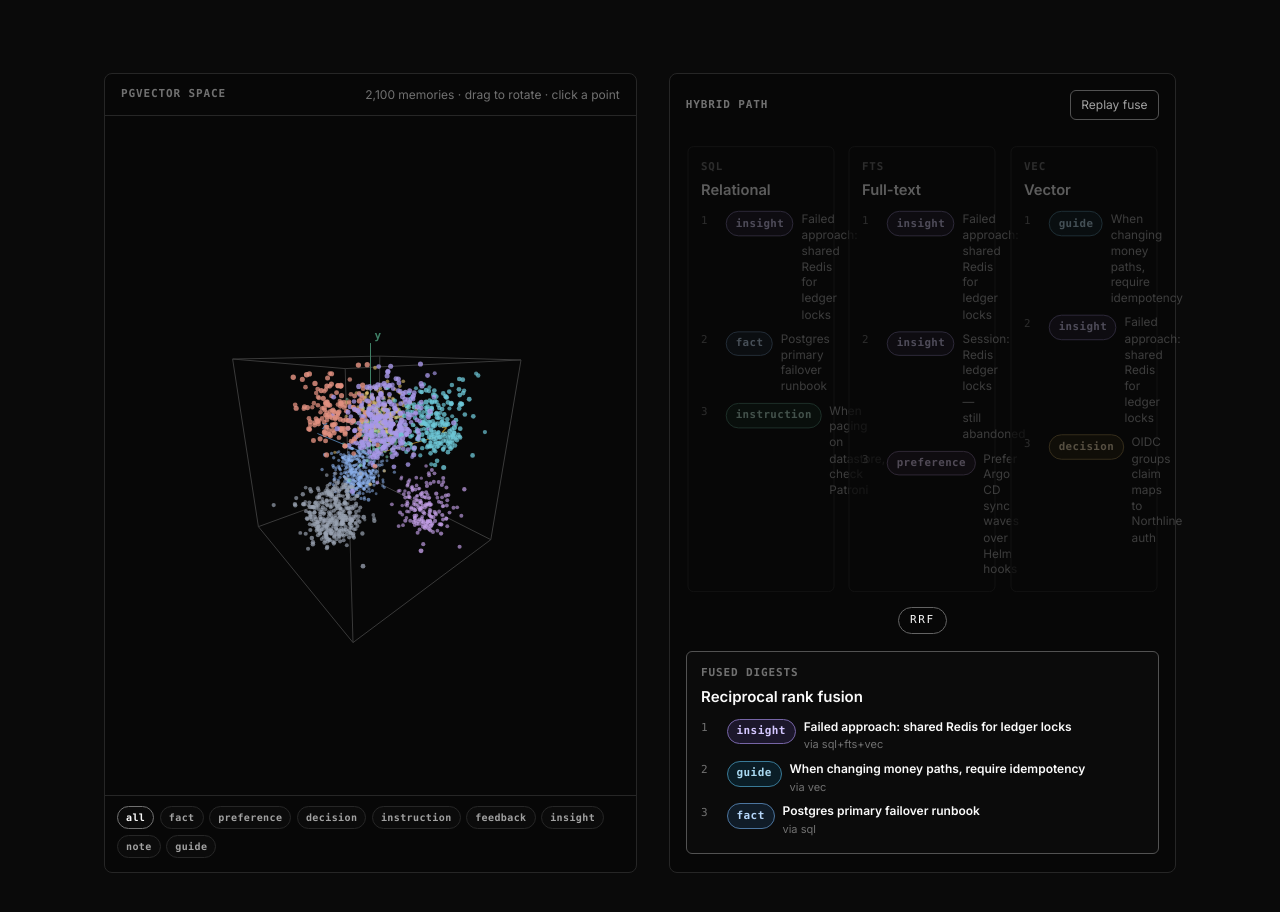
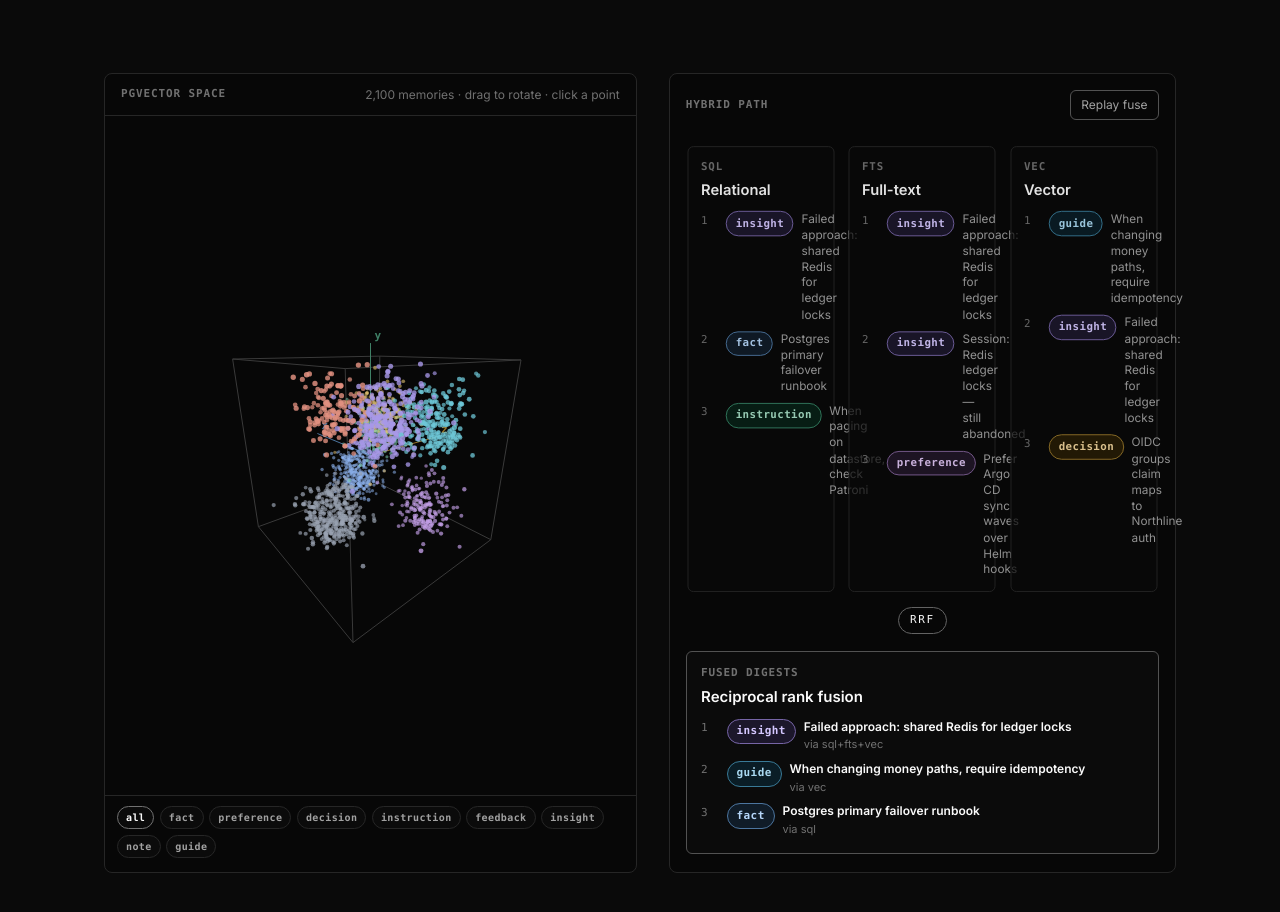
Before and after one commit to memchentic/website, a React (Vite) app: page / in a window 1280 px wide. Shown: the part 4020-4932 px from the top of the page. Built offline with nearby package versions, Linux system fonts and the light colour scheme.

Commit message:
fix: keep hybrid-path lanes readable after fuse
Post-fuse opacity 0.35 made SQL/FTS/VEC look disabled next to fused digests.

```diff
--- a/src/components/HybridFusion.tsx
+++ b/src/components/HybridFusion.tsx
@@ -41,7 +41,7 @@ export function HybridFusion() {
         </button>
       </div>
 
-      <div className="hybrid-fusion-legs" aria-hidden={fused}>
+      <div className="hybrid-fusion-legs">
         {(
           [
             ["sql", "Relational", FUSION_LEGS.sql],
--- a/src/index.css
+++ b/src/index.css
@@ -1312,8 +1312,9 @@ body {
 }
 
 .hybrid-fusion.is-fused .hybrid-fusion-legs {
-  opacity: 0.35;
-  filter: saturate(0.7);
+  /* Soft settle after fuse — stay readable next to fused digests */
+  opacity: 0.9;
+  filter: none;
 }
 
 .hybrid-leg {
@@ -2057,6 +2058,15 @@ body {
     transform: none;
   }
 
+  .hybrid-fusion.is-fused .hybrid-fusion-legs {
+    opacity: 1;
+    filter: none;
+  }
+
+  .hybrid-fusion.is-fused .hybrid-leg {
+    transform: none;
+  }
+
   .problem-stage {
     position: relative;
     opacity: 1;
```
